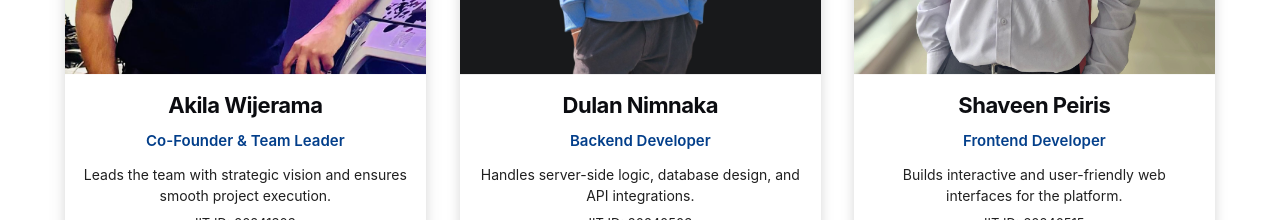
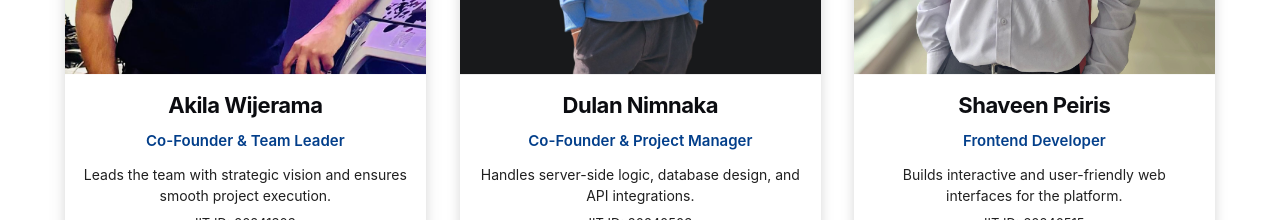
Before and after one commit to akila20040720/autoinsightcs70, a React (Vite) app in the folder cs70/: page /about in a window 1280 px wide. Shown: the part 3480-3700 px from the top of the page. Built offline with nearby package versions, Linux system fonts and the light colour scheme.

Commit message:
Update About.tsx

```diff
--- a/cs70/src/pages/About.tsx
+++ b/cs70/src/pages/About.tsx
@@ -41,7 +41,7 @@ export default function About() {
   },
   {
     name: "Dulan Nimnaka",
-    role: "Backend Developer",
+    role: "Co-Founder & Project Manager",
     desc: "Handles server-side logic, database design, and API integrations.",
     id: "20240503",
     linkedin: "https://linkedin.com/in/dulannimnaka",
```
